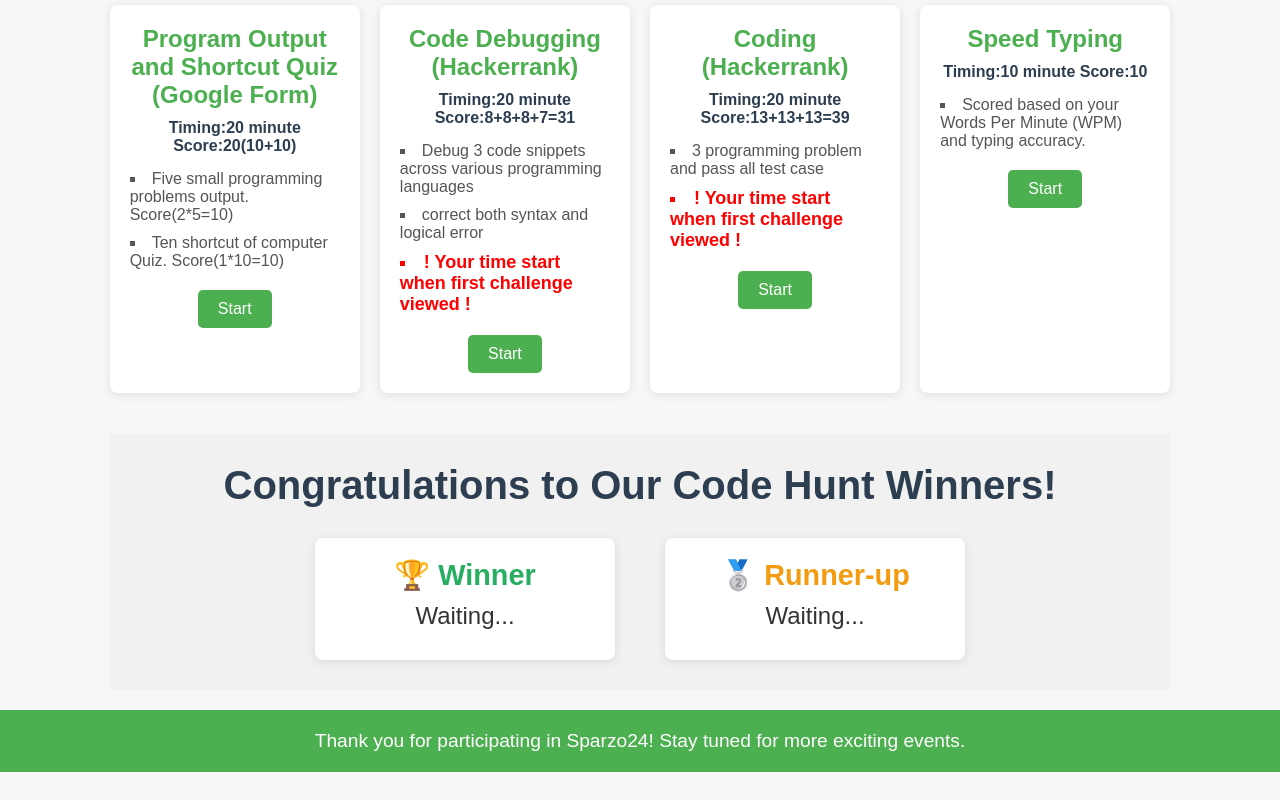
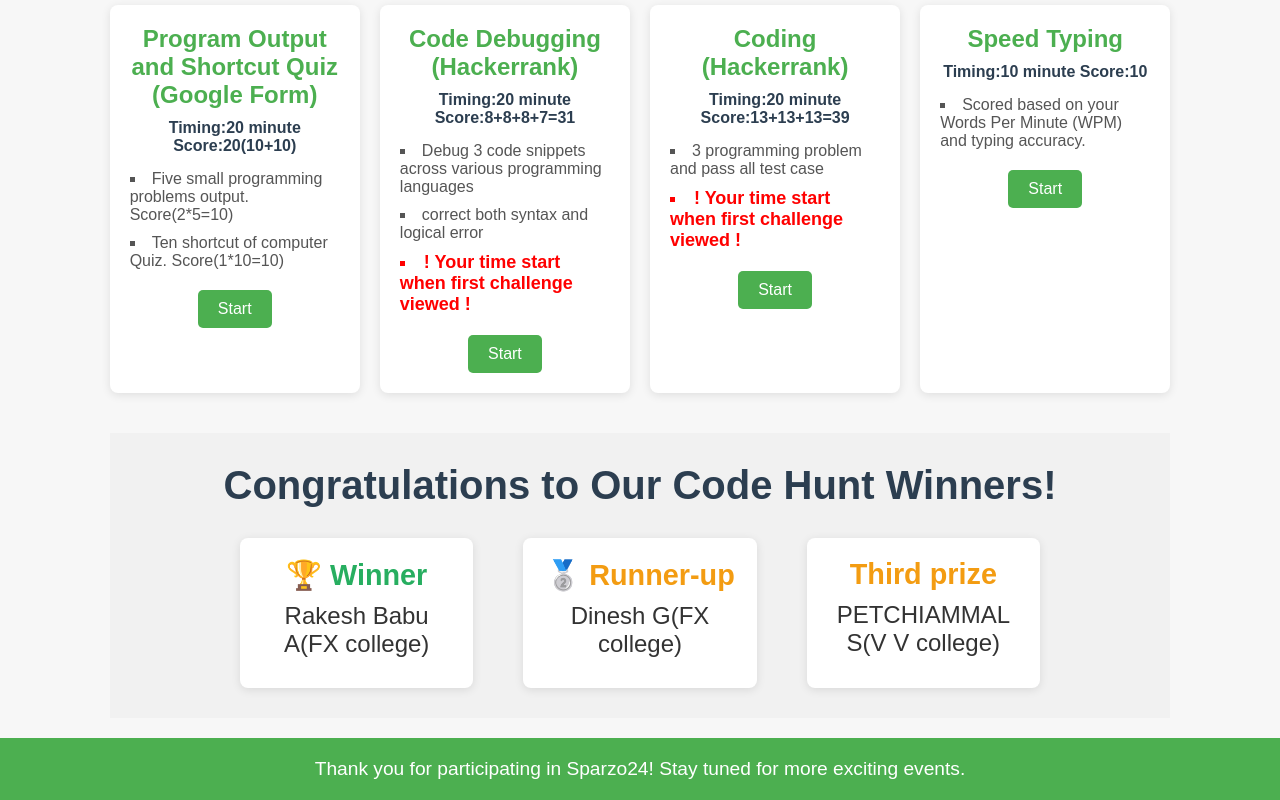
Before and after one commit to Abishekdeepak5/CodeHunt, a plain HTML site: page public/index.html in a window 1280 px wide. Shown: the part 539-1339 px from the top of the page. Before the commit the page ends 1311 px from the top, so only its background shows below. Drawn offline with Linux system fonts and the light colour scheme.

Commit message:
Update index.html

```diff
--- a/public/index.html
+++ b/public/index.html
@@ -89,12 +89,16 @@
             <div class="winner-runner">
                 <div class="winner">
                     <h3>🏆 Winner</h3>
-                    <p id="winner-name">Waiting...</p>
+                    <p id="winner-name">Rakesh Babu A(FX college)</p>
                 </div>
 
                 <div class="runner">
                     <h3>🥈 Runner-up</h3>
-                    <p id="runner-name">Waiting...</p>
+                    <p id="runner-name">Dinesh G(FX college)</p>
+                </div>
+                <div class="runner">
+                    <h3>Third prize</h3>
+                    <p id="runner-name">PETCHIAMMAL S(V V college)</p>
                 </div>
             </div>
         </section>
```
